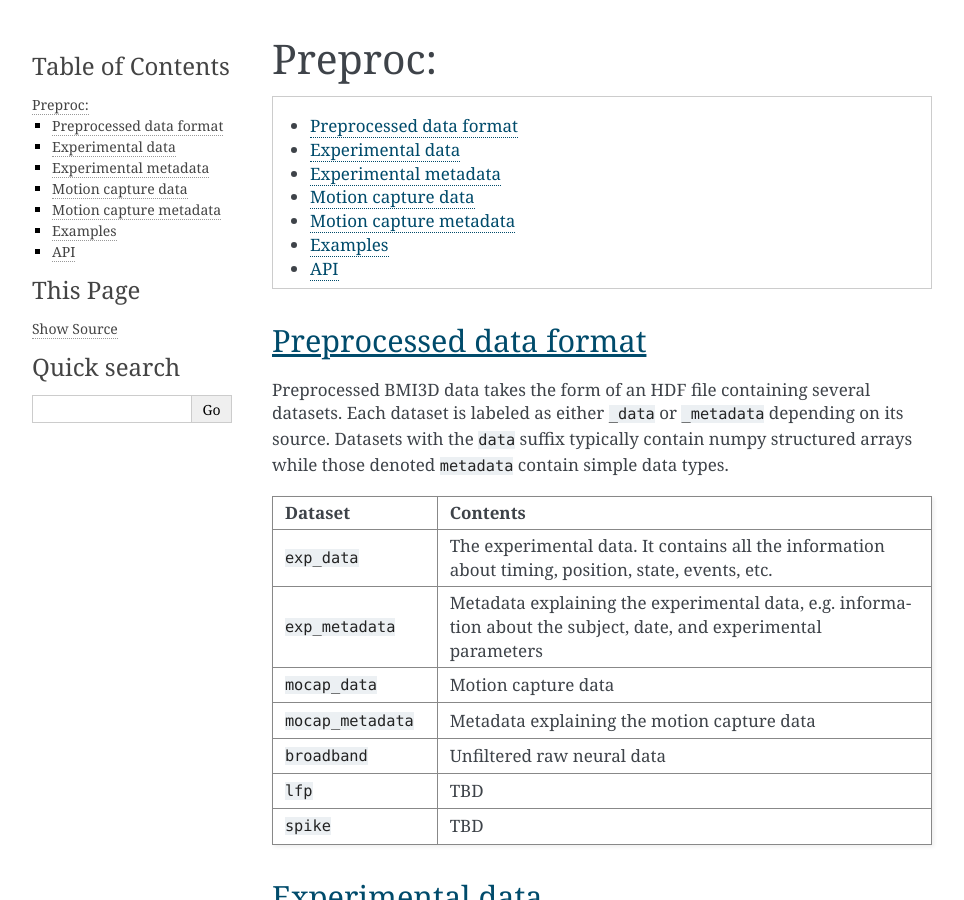
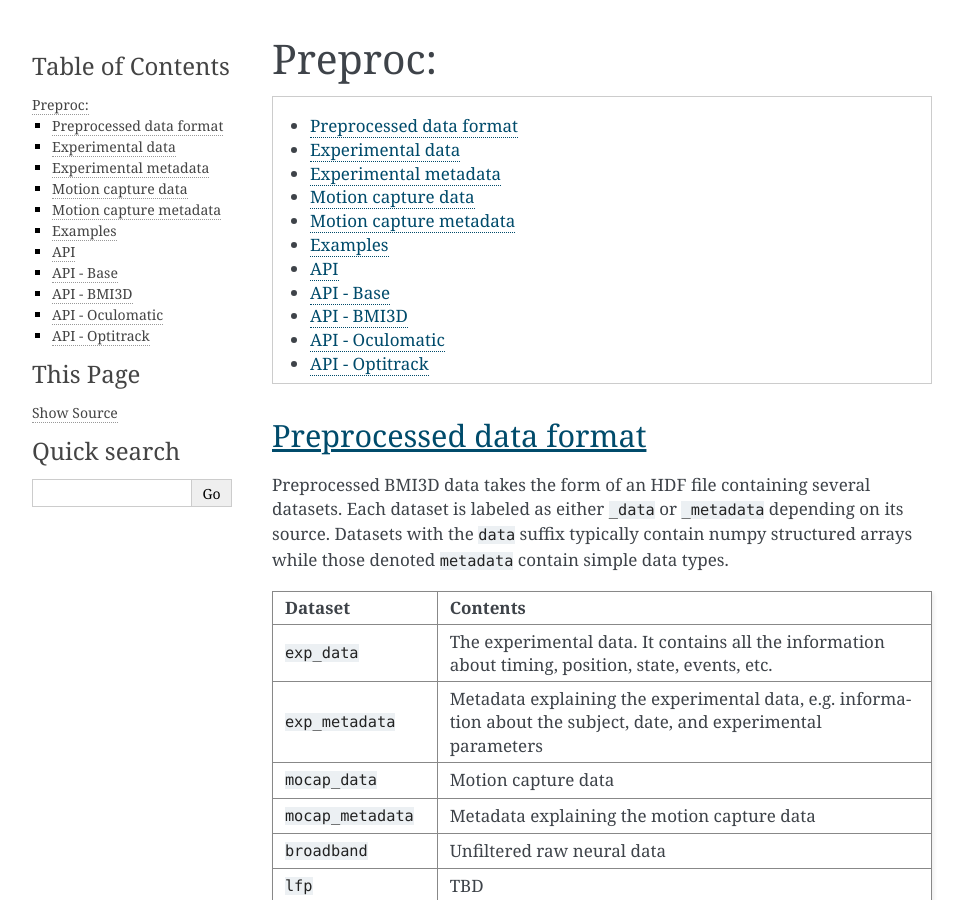
Before and after one commit to aolabNeuro/analyze, a Sphinx documentation site: the page built from docs/source/preproc.rst, in a window 1280 px wide and 900 px high. Shown: the whole window, without its empty margins (148-1112 px from the left). Built offline with Sphinx 7.4.7, drawn with Linux system fonts in a browser that asks for light colours; some of the changed text lies outside the part shown.

Commit message:
fix preproc docs

```diff
--- a/docs/source/preproc.rst
+++ b/docs/source/preproc.rst
@@ -437,3 +437,29 @@
 
 .. automodule:: aopy.preproc
     :members:
+
+API - Base
+----------
+
+.. automodule:: aopy.preproc.base
+    :members:
+
+
+API - BMI3D
+-----------
+
+.. automodule:: aopy.preproc.bmi3d
+    :members:
+
+
+API - Oculomatic
+----------------
+
+.. automodule:: aopy.preproc.oculomatic
+    :members:
+
+API - Optitrack
+----------------
+
+.. automodule:: aopy.preproc.optitrack
+    :members:
```
